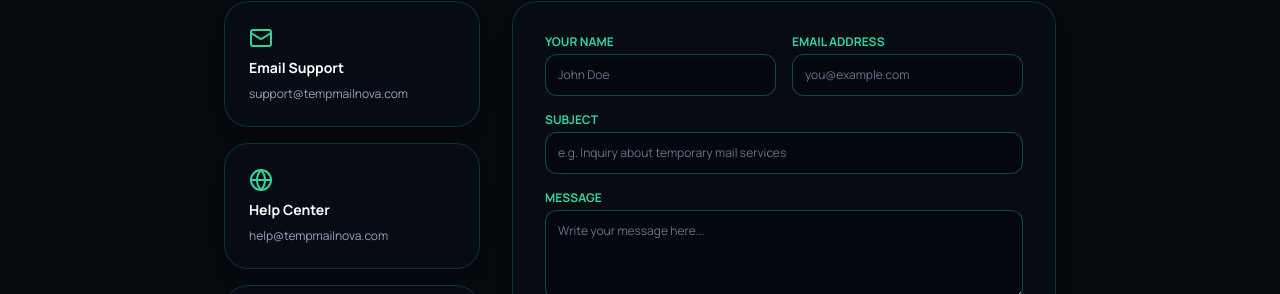
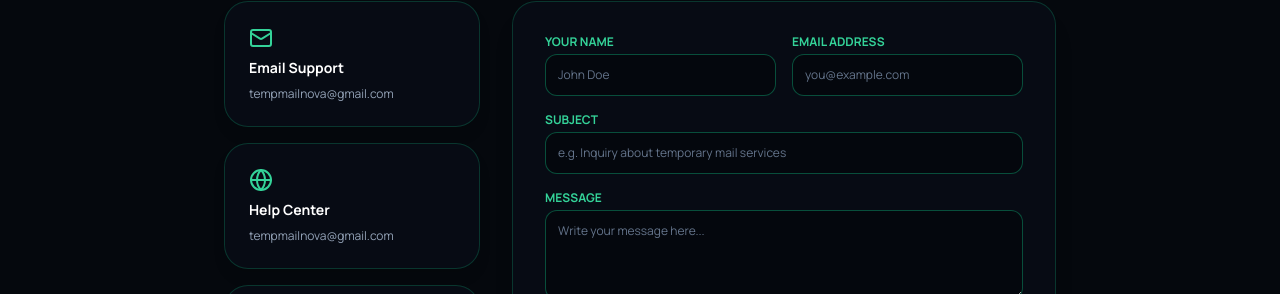
Before and after one commit to huzwarsi/Tempmail-Nova, a Next.js app in the folder client/: page /contact in a window 1280 px wide. Shown: the part 258-552 px from the top of the page. Built offline with nearby package versions, Linux system fonts and the light colour scheme; no server answers.

Commit message:
Update support and contact emails to tempmailnova@gmail.com

```diff
--- a/client/app/contact/page.tsx
+++ b/client/app/contact/page.tsx
@@ -41,13 +41,13 @@ export default function ContactPage() {
           <div className="bg-white dark:bg-[#080d16]/90 backdrop-blur-xl p-6 rounded-3xl border border-slate-200 dark:border-emerald-500/25 space-y-2 shadow-md dark:shadow-lg">
             <Mail className="w-6 h-6 text-emerald-600 dark:text-emerald-400" />
             <h4 className="font-bold text-slate-900 dark:text-white text-sm">Email Support</h4>
-            <p className="text-xs text-slate-600 dark:text-slate-400 font-mono-code">support@tempmailnova.com</p>
+            <p className="text-xs text-slate-600 dark:text-slate-400 font-mono-code">tempmailnova@gmail.com</p>
           </div>
 
           <div className="bg-white dark:bg-[#080d16]/90 backdrop-blur-xl p-6 rounded-3xl border border-slate-200 dark:border-emerald-500/25 space-y-2 shadow-md dark:shadow-lg">
             <Globe className="w-6 h-6 text-emerald-600 dark:text-emerald-400" />
             <h4 className="font-bold text-slate-900 dark:text-white text-sm">Help Center</h4>
-            <p className="text-xs text-slate-600 dark:text-slate-400 font-mono-code">help@tempmailnova.com</p>
+            <p className="text-xs text-slate-600 dark:text-slate-400 font-mono-code">tempmailnova@gmail.com</p>
           </div>
 
           <div className="bg-white dark:bg-[#080d16]/90 backdrop-blur-xl p-6 rounded-3xl border border-slate-200 dark:border-emerald-500/25 space-y-2 shadow-md dark:shadow-lg">
--- a/client/app/privacy/page.tsx
+++ b/client/app/privacy/page.tsx
@@ -108,7 +108,7 @@ export default function PrivacyPolicyPage() {
           <section className="space-y-2 pt-2 border-t border-slate-200 dark:border-emerald-500/20">
             <h3 className="text-sm font-bold text-slate-900 dark:text-white">6. Contact Information</h3>
             <p className="text-xs">
-              If you have additional questions or require more information about our Privacy Policy, do not hesitate to contact us at <span className="font-mono-code text-emerald-700 dark:text-emerald-400 font-bold">privacy@tempmailnova.com</span>.
+              If you have additional questions or require more information about our Privacy Policy, do not hesitate to contact us at <span className="font-mono-code text-emerald-700 dark:text-emerald-400 font-bold">tempmailnova@gmail.com</span>.
             </p>
           </section>
         </div>
```
